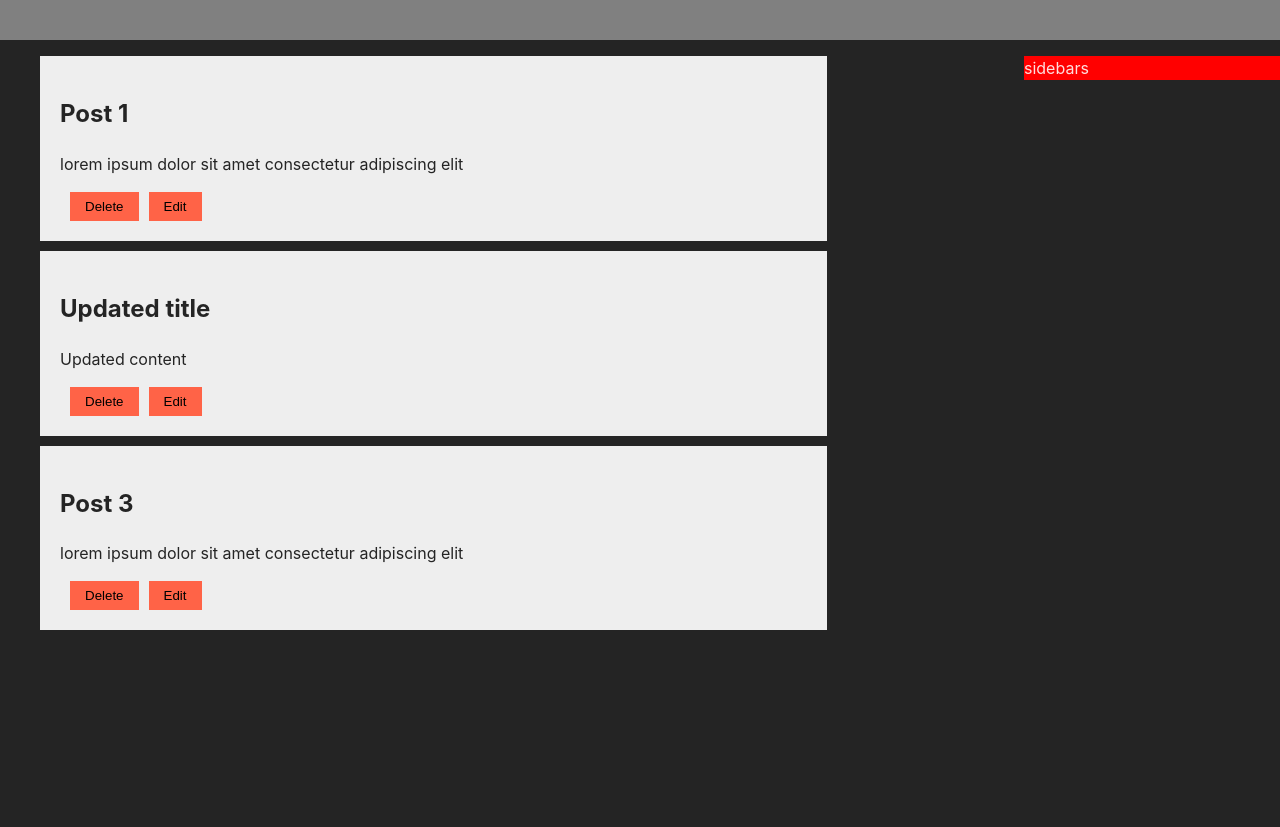
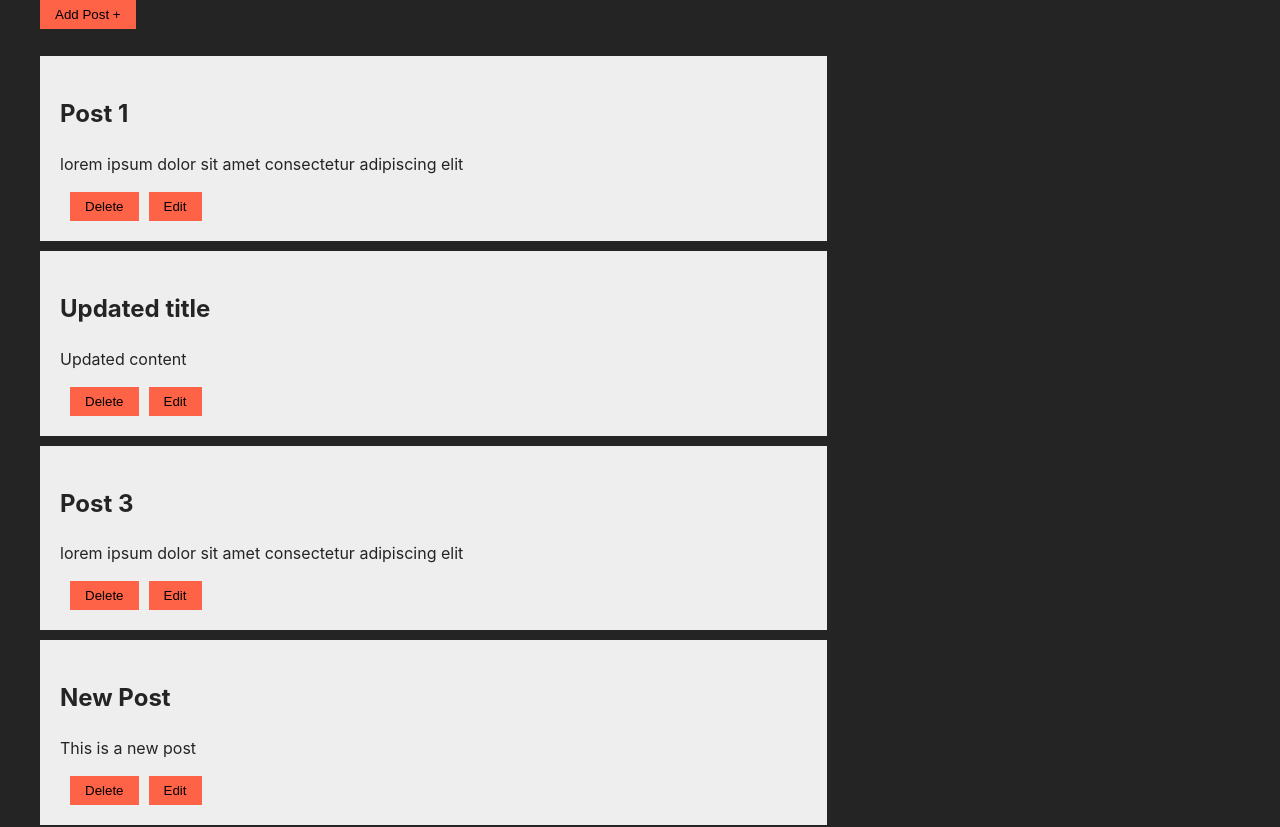
Before and after one commit to swaminaing/CRUD-testing, a React (Vite) app: page / in a window 1280 px wide. Shown: the top 827 px of the page. Before the commit the page ends 800 px from the top, so only its background shows below. Built offline with nearby package versions, Linux system fonts and the light colour scheme; data requests are answered from the project's data file.

Commit message:
api method: ADD

```diff
--- a/src/App.tsx
+++ b/src/App.tsx
@@ -1,5 +1,5 @@
 import { useEffect, useState } from "react";
-import { getPosts, deletePost, updatePost } from "./utils/http";
+import { getPosts, deletePost, updatePost, addPosts } from "./utils/http";
 import Post from "./components/Post";
 import BlogPosts from "./components/BlogPosts";
 
@@ -50,13 +50,24 @@ function App() {
     setPosts(updatedPosts);
   }
 
+  async function handleAddPost() {
+    const newPost: Post = {
+      id: posts.length ? posts[posts.length - 1].id + 1 : 1,
+      title: "New Post",
+      content: "This is a new post",
+    };
+
+    setPosts([...posts, newPost]);
+
+    addPosts(newPost);
+  }
+
   return (
     <main>
-      <nav></nav>
+      <nav>
+        <button onClick={handleAddPost}>Add Post + </button>
+      </nav>
       <div className="container">
-        <aside>
-          <div>sidebars</div>
-        </aside>
         <section className="content">
           <BlogPosts
             posts={posts}
--- a/src/database/db.json
+++ b/src/database/db.json
@@ -14,6 +14,31 @@
       "id": 3,
       "title": "Post 3",
       "content": "lorem ipsum dolor sit amet consectetur adipiscing elit"
+    },
+    {
+      "id": 4,
+      "title": "New Post",
+      "content": "This is a new post"
+    },
+    {
+      "id": 5,
+      "title": "New Post",
+      "content": "This is a new post"
+    },
+    {
+      "id": 6,
+      "title": "New Post",
+      "content": "This is a new post"
+    },
+    {
+      "id": 7,
+      "title": "New Post",
+      "content": "This is a new post"
+    },
+    {
+      "id": 8,
+      "title": "New Post",
+      "content": "This is a new post"
     }
   ]
 }
--- a/src/index.css
+++ b/src/index.css
@@ -32,7 +32,15 @@ body{
 nav{
   width: 100%;
   height: 40px;
-  background-color: gray;
+}
+
+nav button{
+  background-color: tomato;
+  padding: 7px 15px;
+  border: 0;
+  cursor: pointer;
+
+  margin-left: 40px;
 }
 
 .container{
--- a/src/utils/http.ts
+++ b/src/utils/http.ts
@@ -8,8 +8,7 @@ export async function getPosts() {
   return response.json();
 }
 
-export async function addPosts() {
-  const body = {};
+export async function addPosts(body: any) {
   const response = await fetch("http://localhost:3000/posts/", {
     method: "POST",
     body: JSON.stringify(body),
```
